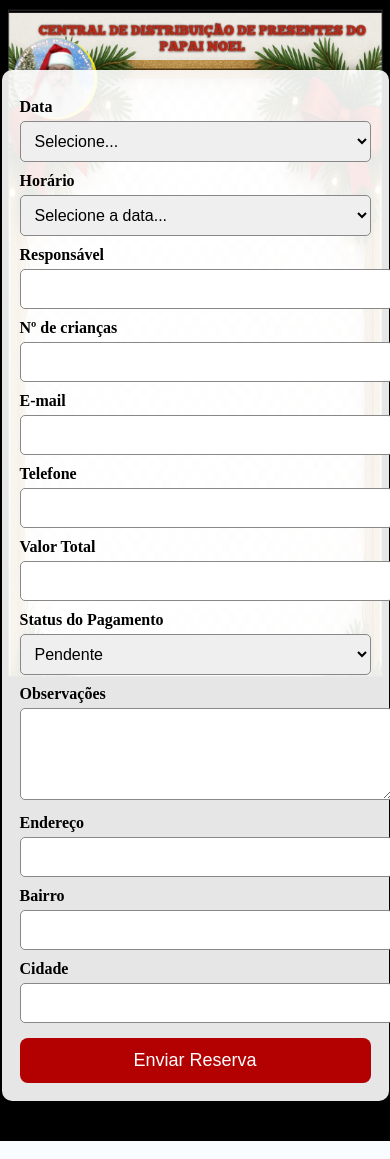
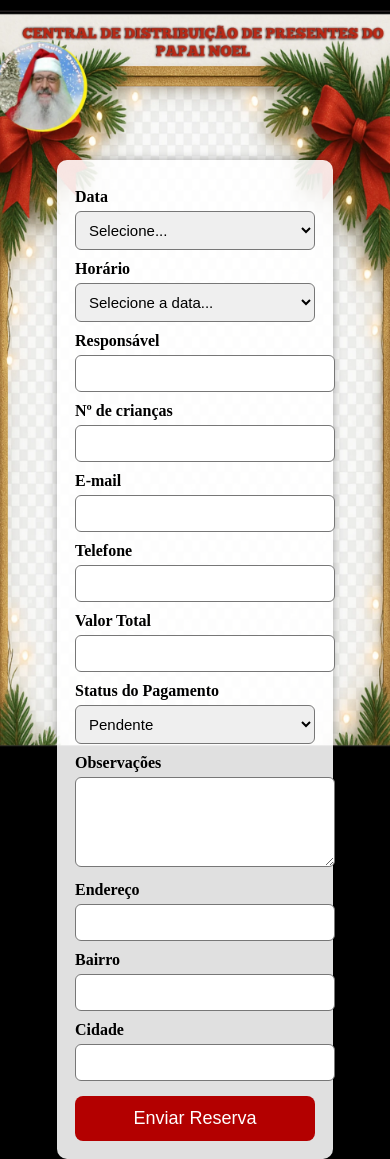
Before and after one commit to amagiadopapainoel1-tech/papai-noel-reservas, a Flask app: page / in a window 390 px wide. Run offline with Flask 3, Linux system fonts and the light colour scheme; parts of the project's set-up code (start-up, migrations or seed data) failed here and were passed over.

Commit message:
Update style.css

```diff
--- a/static/style.css
+++ b/static/style.css
@@ -4,12 +4,12 @@ body {
     background: #000;
     display: flex;
     justify-content: center;
-    align-items: flex-start;
+    align-items: flex-start; /* IMPORTANTE: fixo no topo */
     min-height: 100vh;
     overflow-x: hidden;
 }
 
-/* Moldura fixa no fundo */
+/* Moldura fixa */
 .background-frame {
     position: fixed;
     top: 0;
@@ -24,31 +24,26 @@ body {
     z-index: -1;
 }
 
-/* Área do conteúdo que deve rolar */
+/* Área do formulário */
 .phone-frame {
-    width: 430px;
-    display: flex;
-    justify-content: center;
-    padding-top: 90px;    /* <<< “Cabeçalho invisível” */
-    padding-bottom: 40px; /* margem inferior */
+    width: 100%;
+    max-width: 300px;     /* 🔥 30% MENOR */
+    margin-top: 160px;    /* 🔥 FORMULÁRIO MAIS BAIXO */
+    padding: 0 12px;
     box-sizing: border-box;
 }
 
 /* Wrapper */
 .form-wrapper {
     width: 100%;
-    display: flex;
-    justify-content: center;
 }
 
-/* FORMULÁRIO AJUSTADO PARA CABER */
+/* Container */
 .form-container {
-    width: 82%;   /* <<< ANTES 100%, agora ENCAIXA NA MOLDURA */
-    max-width: 360px;  /* <<< limite real da moldura */
-    background: rgba(255, 255, 255, 0.90);
+    background: rgba(255, 255, 255, 0.88);
     padding: 18px;
     border-radius: 10px;
-    box-shadow: 0 0 10px #0004;
+    box-shadow: 0 0 10px #0005;
 }
 
 /* Labels */
@@ -61,11 +56,11 @@ body {
 /* Inputs */
 .input {
     width: 100%;
-    padding: 10px;
+    padding: 9px;
     margin-top: 5px;
-    border-radius: 5px;
-    border: 1px solid #888;
-    font-size: 16px;
+    border-radius: 6px;
+    border: 1px solid #777;
+    font-size: 15px;
 }
 
 textarea.input {
@@ -88,21 +83,3 @@ button {
 button:hover {
     background: #7a0000;
 }
-
-/* Ajuste mobile */
-@media (max-width: 460px) {
-    .background-frame {
-        width: 100%;
-        background-size: contain;
-    }
-
-    .phone-frame {
-        width: 100%;
-        padding-top: 70px;  /* cabeçalho proporcional */
-    }
-
-    .form-container {
-        width: 90%;
-        max-width: none;
-    }
-}
```
